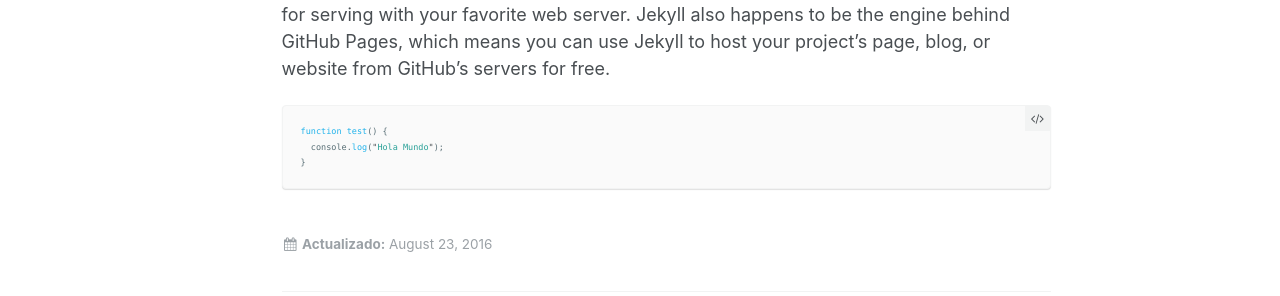
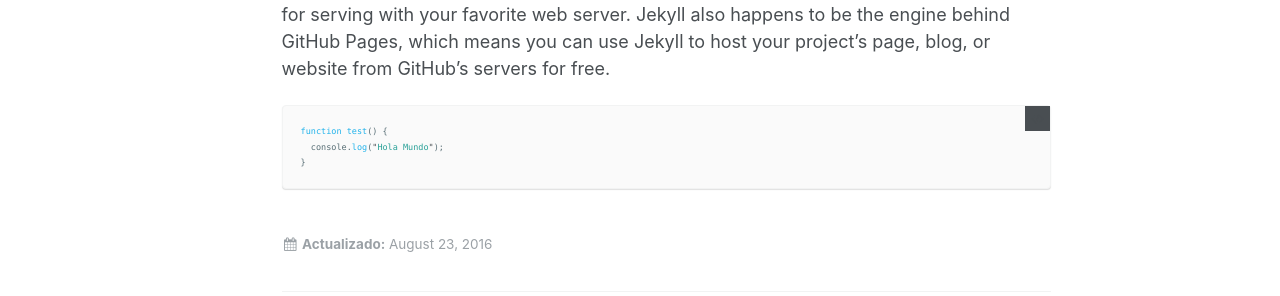
Before and after one commit to matiasmancilla/jekyll-blog, a Jekyll site: the page built from _posts/2016-08-23-primera-entrada.md, in a window 1280 px wide. Shown: the part 511-807 px from the top of the page. Built offline with Jekyll 4.4.1, drawn with Linux system fonts in a browser that asks for light colours.

Commit message:
Update _syntax.scss

```diff
--- a/_sass/_syntax.scss
+++ b/_sass/_syntax.scss
@@ -16,7 +16,8 @@ div.highlighter-rouge, figure.highlight {
     top: 0;
     right: 0;
     padding: 0.5em;
-    background-color: $lighter-gray;
+    // background-color: $lighter-gray;
+    background-color: $dark-gray ;
     content: "\f121";
     font-family: "fontawesome" !important;
     font-size: $type-size-7;
```
